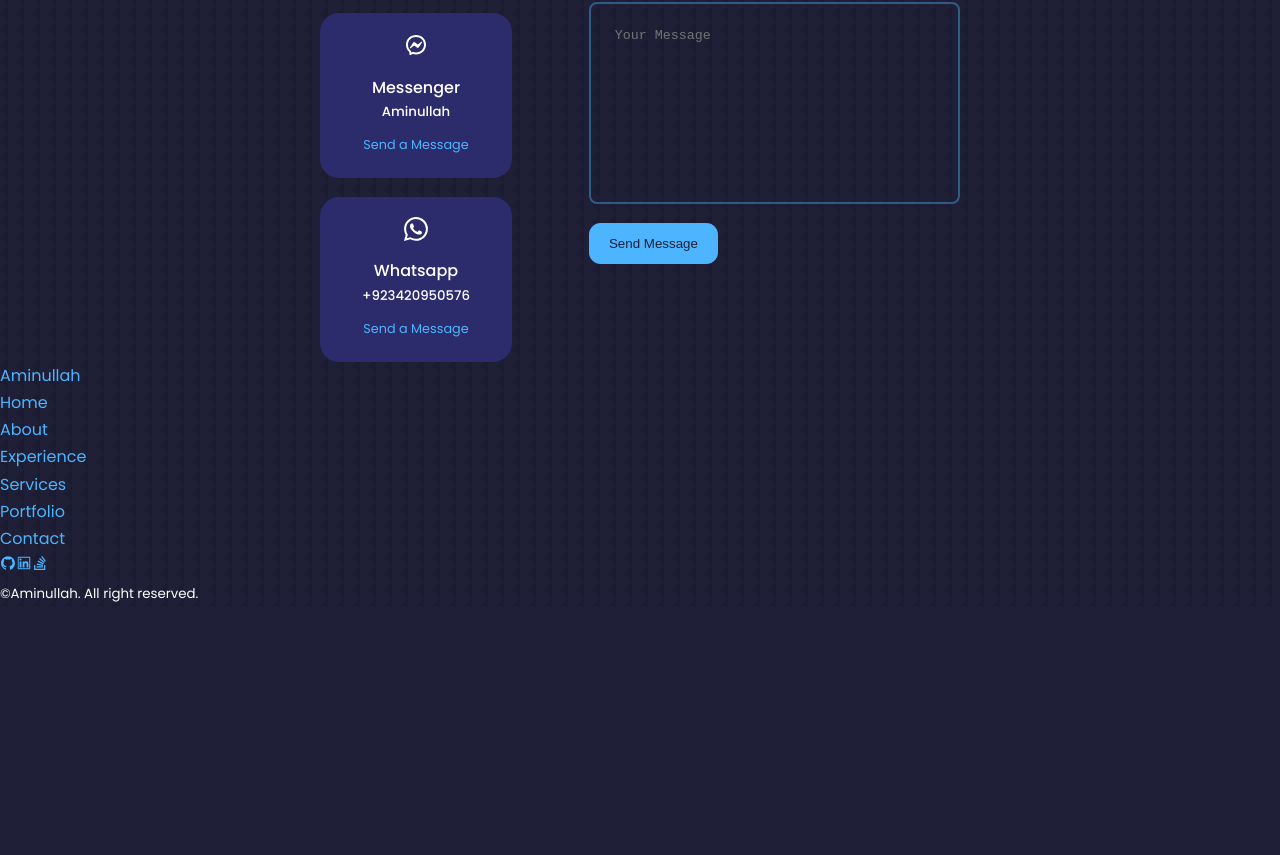
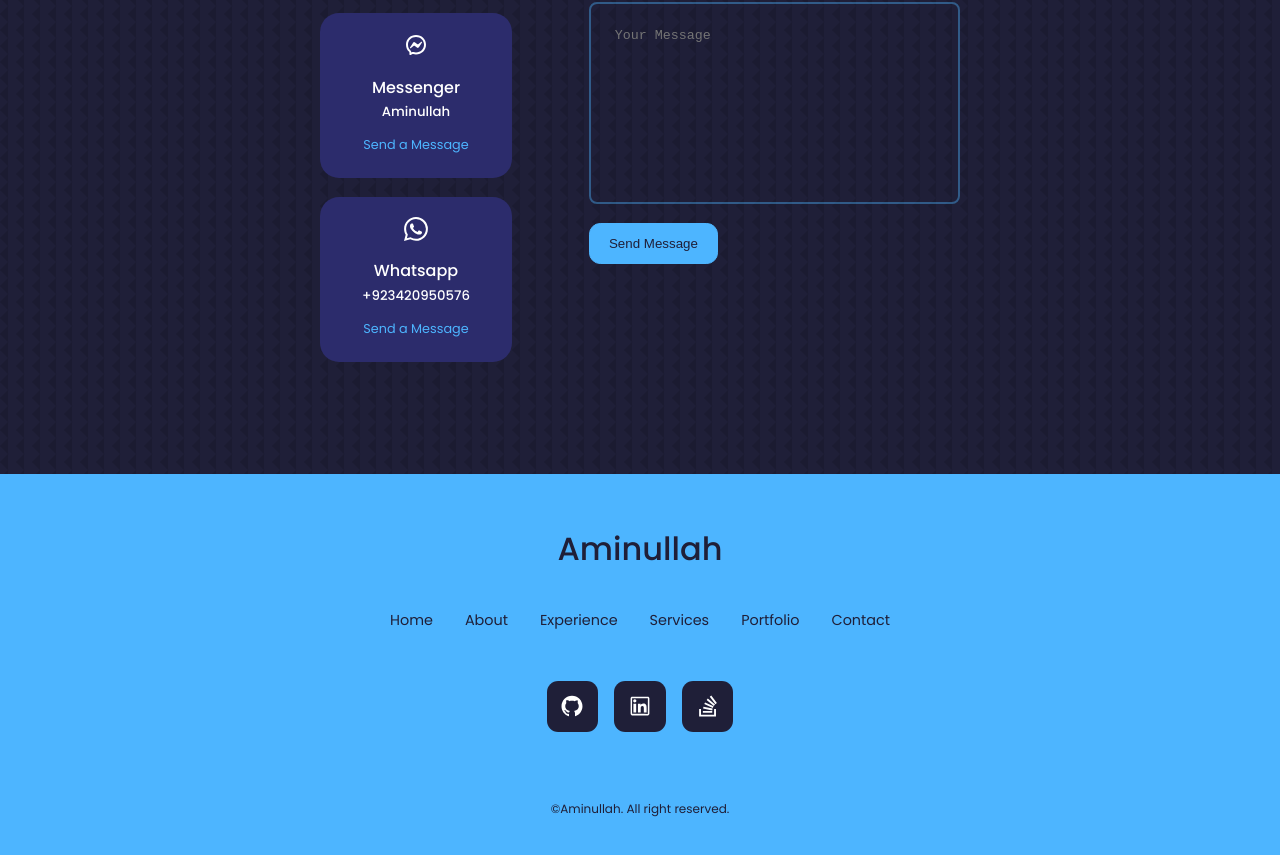
Before and after one commit to EngrAminullah/my-portfolio, a React (Create React App) app: page / in a window 1280 px wide. Shown: the part 4298-5153 px from the top of the page. Before the commit the page ends 4904 px from the top, so only its background shows below. Built offline with nearby package versions, Linux system fonts and the light colour scheme.

Commit message:
Footer Css

```diff
--- a/src/components/footer/footer.css
+++ b/src/components/footer/footer.css
@@ -0,0 +1,51 @@
+footer{
+    background: var(--color-primary);
+    padding: 3rem 0;
+    text-align: center;
+    font-size: 0.9rem;
+    margin-top: 7rem;
+}
+footer a {
+    color: var(--color-bg);
+}
+.footer__logo{
+    font-size: 2rem;
+    font-weight: 500;
+    margin-bottom: 2rem;
+    display: inline-block;
+}
+.permalinks{
+    display: flex;
+    flex-wrap: wrap;
+    justify-content: center;
+    gap: 2rem;
+    margin: 0 auto 3rem;
+}
+.footer__socials{
+    display: flex;
+    justify-content: center;
+    gap: 1rem;
+    margin-bottom: 4rem;
+    font-size: 1.5rem;
+}
+.footer__socials a {
+    background: var(--color-bg);
+    color: var(--color-white);
+    padding: 0.8rem;
+    border-radius: 0.7rem;
+    display: flex;
+    border: 1px solid transparent;
+}
+.footer__socials a:hover{
+    background: transparent;
+    color: var(--color-bg);
+    border-color: var(--color-bg);
+}
+.footer__copyright{
+    margin-bottom: 4rem;
+    color: var(--color-bg);
+}
+
+@media screen and (max-width:600px) {
+
+}
```
